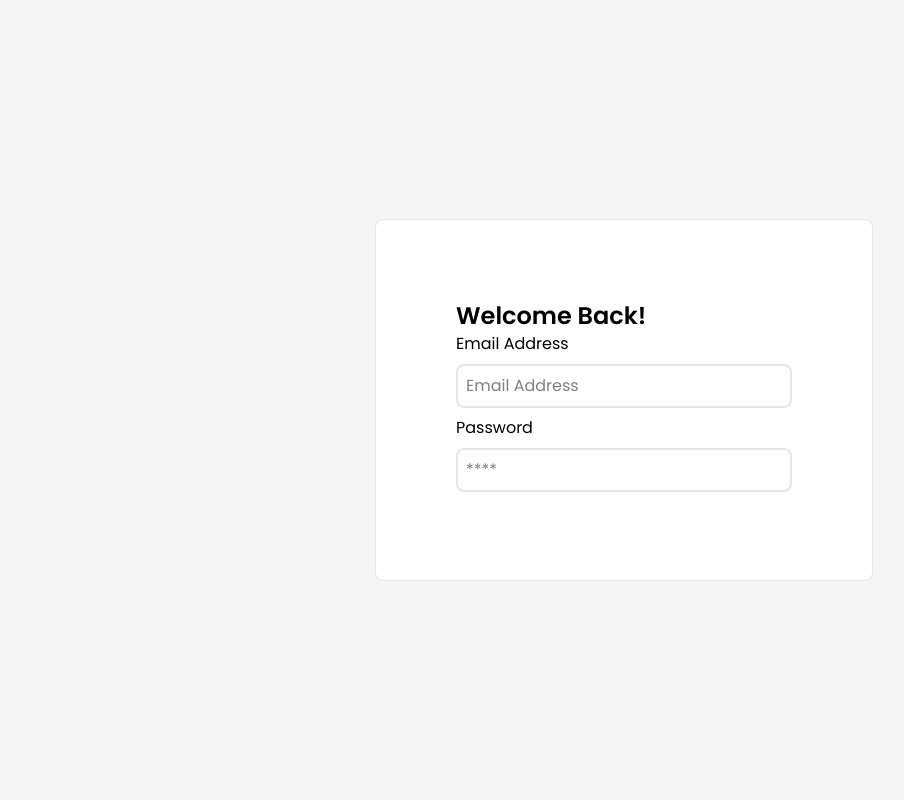
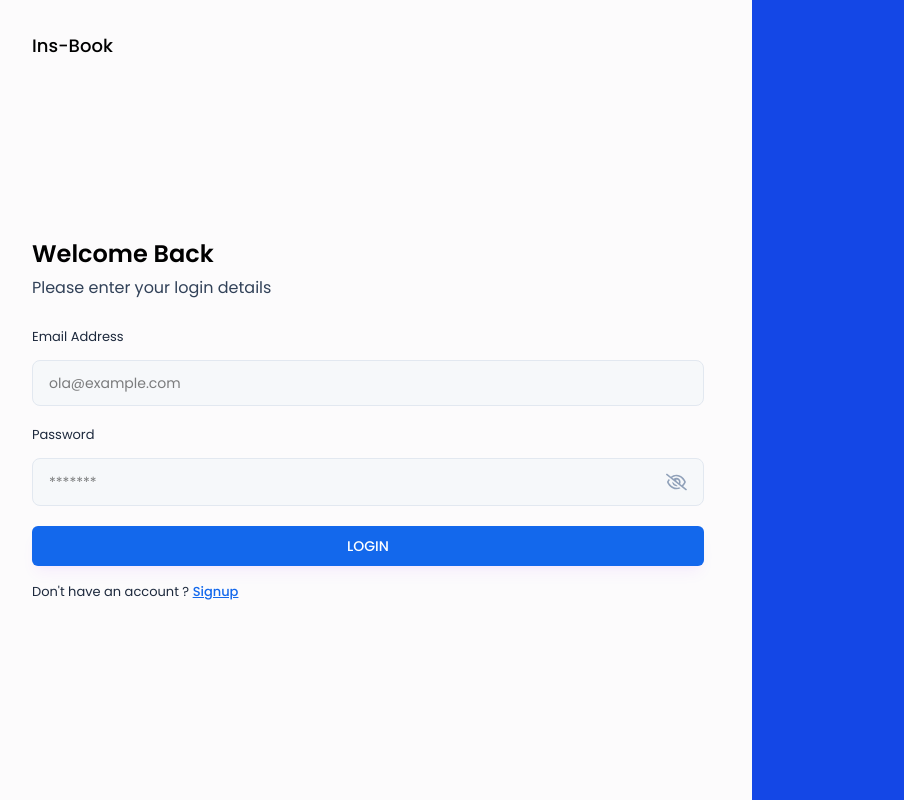
Before and after one commit to Great-kiola/Driving-Instructor-booking-platform, a React (Vite) app in the folder frontend/instructor-booking/: page /login in a window 1280 px wide. Shown: the whole page, without its empty margins (16-920 px from the left). Built offline with nearby package versions, Linux system fonts and the light colour scheme.

Commit message:
fix: update login route to use Login component instead of Login2

```diff
--- a/frontend/instructor-booking/src/App.jsx
+++ b/frontend/instructor-booking/src/App.jsx
@@ -10,7 +10,7 @@ import PrivateRoute from "./routes/PrivateRoute";
 import UserProvider, { UserContext } from "./context/userContext";
 
 // Auth Imports
-// import Login from "./pages/Auth/Login";
+import Login from "./pages/Auth/Login";
 import SignUp from "./pages/Auth/Signup";
 import Login2 from "./pages/Auth/Login2";
 
@@ -36,7 +36,7 @@ const App = () => {
       <div>
         <Router>
           <Routes>
-            <Route path="/login" element={<Login2 />} />
+            <Route path="/login" element={<Login />} />
             <Route path="/signup" element={<SignUp />} />
 
             {/* Admin Routes */}
```
